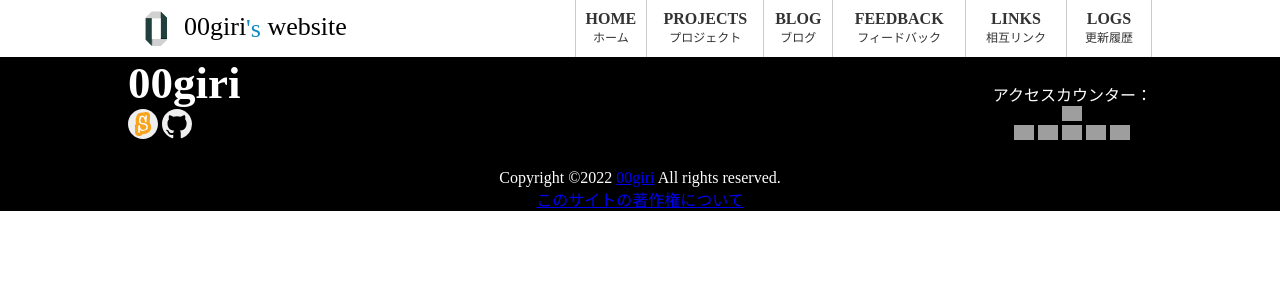
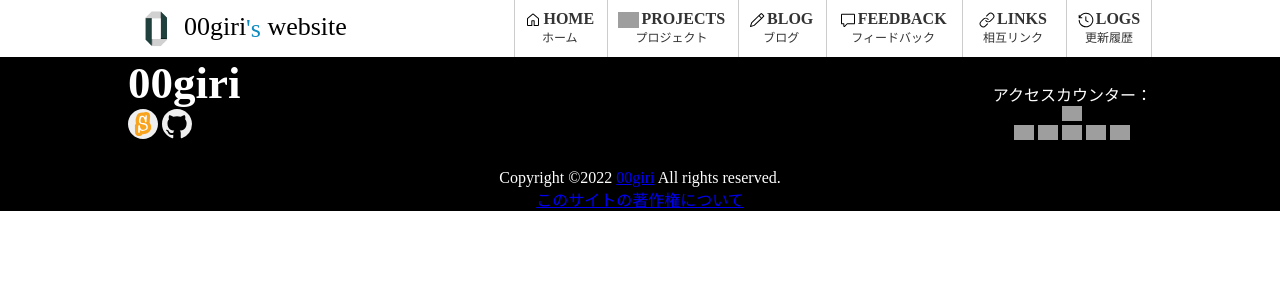
Before and after one commit to 00giri/00giri.github.io, a Jekyll site: the page built from index.html, in a window 1280 px wide. Shown: the top 300 px of the page. Built offline with Jekyll 4.4.1, drawn with Linux system fonts in a browser that asks for light colours; grey boxes are pictures that could not be loaded.

Commit message:
change style of header

```diff
--- a/_includes/header.html
+++ b/_includes/header.html
@@ -5,17 +5,22 @@
     </div>
     <ul>
       <li>
-        <a href="{{site.url}}">HOME<br>ホーム</a>
-      </li><li>
-        <a href="{{site.url}}projects/">PROJECTS<br>プロジェクト</a>
-      </li><li>
-        <a href="{{site.url}}blog/">BLOG<br>ブログ</a>
-      </li><li>
-        <a href="{{site.url}}feedback/">FEEDBACK<br>フィードバック</a>
-      </li><li>
-        <a href="{{site.url}}links/">LINKS<br>相互リンク</a>
-      </li><li>
-        <a href="{{site.url}}logs/">LOGS<br>更新履歴</a>
+        <a href="{{site.url}}"><img src="{{site.url}}assets/images/home.svg" alt=""></img>HOME<br>ホーム</a>
+      </li>
+      <li>
+        <a href="{{site.url}}projects/"><img src="{{site.url}}assets/images/copy.svg" alt=""></img>PROJECTS<br>プロジェクト</a>
+      </li>
+      <li>
+        <a href="{{site.url}}blog/"><img src="{{site.url}}assets/images/pencil.svg" alt=""></img>BLOG<br>ブログ</a>
+      </li>
+      <li>
+        <a href="{{site.url}}feedback/"><img src="{{site.url}}assets/images/comment.svg" alt=""></img>FEEDBACK<br>フィードバック</a>
+      </li>
+      <li>
+        <a href="{{site.url}}links/"><img src="{{site.url}}assets/images/link.svg" alt=""></img>LINKS<br>相互リンク</a>
+      </li>
+      <li>
+        <a href="{{site.url}}logs/"><img src="{{site.url}}assets/images/history.svg" alt=""></img>LOGS<br>更新履歴</a>
       </li>
     </ul>
   </div>
--- a/assets/default.css
+++ b/assets/default.css
@@ -87,7 +87,8 @@ header {
 
 .topnav ul li a img {
   height: 1.6rem;
-  margin-right: 0.5rem;
+  margin-right: 0.2rem;
+  vertical-align: middle;
 }
 
 .topnav ul li a::first-line {
```
